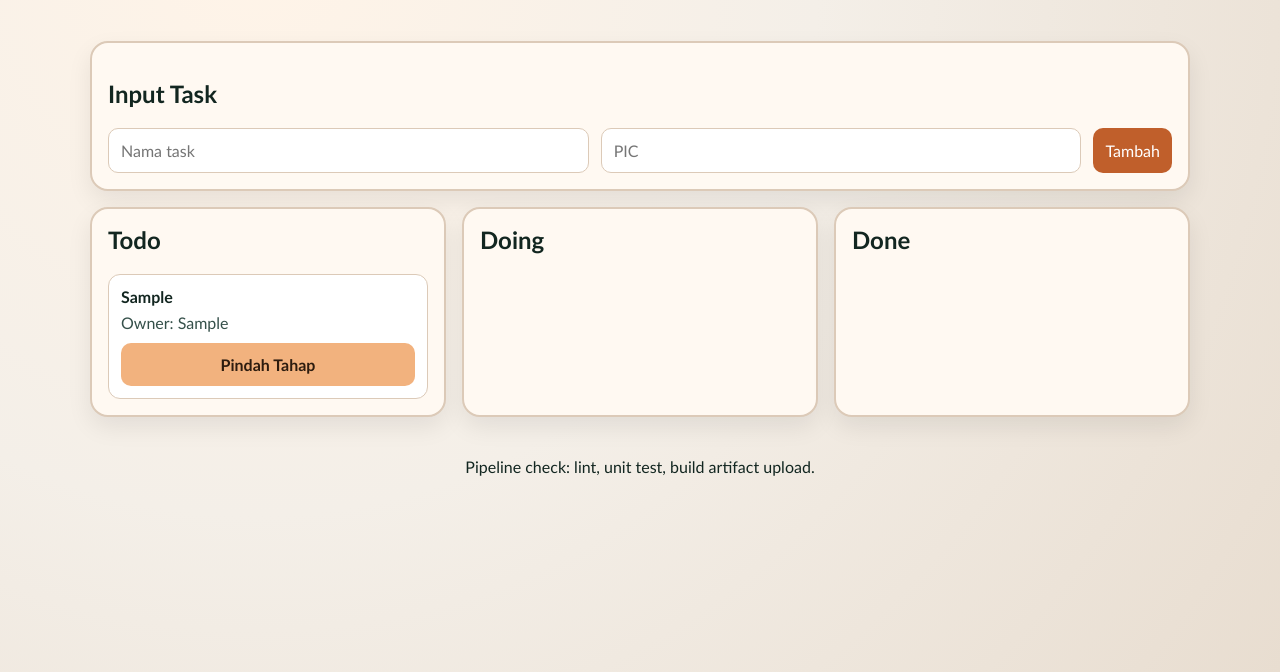
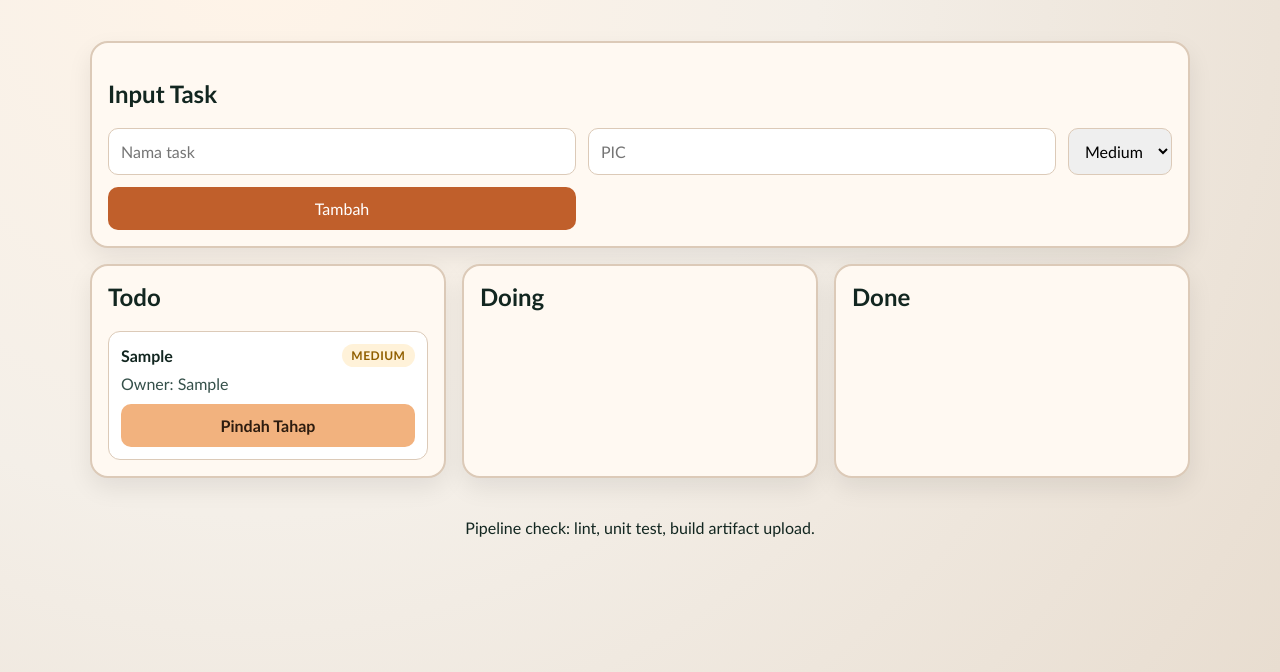
Before and after one commit to kurokana/Agile-Pipeline, a website with bundled scripts: page index.html in a window 1280 px wide. Both pictures are taken after typing "Sample", "Sample" into the empty fields and a click on the button "Tambah". Shown: the part 128-800 px from the top of the page. Built offline with nearby package versions, Linux system fonts and the light colour scheme.

Commit message:
feat: add task priority field

```diff
--- a/eslint.config.js
+++ b/eslint.config.js
@@ -4,7 +4,7 @@ import globals from "globals";
 export default [
   js.configs.recommended,
   {
-    files: ["**/*.js"],
+    files: ["**/*.{js,mjs}"],
     languageOptions: {
       sourceType: "module",
       globals: {
--- a/index.html
+++ b/index.html
@@ -18,6 +18,11 @@
         <form id="task-form">
           <input id="task-title" type="text" placeholder="Nama task" required />
           <input id="task-owner" type="text" placeholder="PIC" />
+          <select id="task-priority" aria-label="Priority task">
+            <option value="low">Low</option>
+            <option value="medium" selected>Medium</option>
+            <option value="high">High</option>
+          </select>
           <button type="submit">Tambah</button>
         </form>
       </section>
--- a/src/css/styles.css
+++ b/src/css/styles.css
@@ -54,6 +54,7 @@ form {
 }
 
 input,
+select,
 button {
   border-radius: 10px;
   border: 1px solid var(--line);
@@ -94,9 +95,39 @@ button {
   padding: 0.75rem;
 }
 
+.task-meta {
+  display: flex;
+  align-items: center;
+  justify-content: space-between;
+  gap: 0.75rem;
+}
+
 .task-title {
   margin: 0;
   font-weight: 700;
+}
+
+.priority-badge {
+  border-radius: 999px;
+  padding: 0.25rem 0.6rem;
+  font-size: 0.75rem;
+  font-weight: 700;
+  letter-spacing: 0.04em;
+}
+
+.priority-low {
+  background: #e6f4ea;
+  color: #1e6b3b;
+}
+
+.priority-medium {
+  background: #fff2d9;
+  color: #915f00;
+}
+
+.priority-high {
+  background: #fce1e1;
+  color: #9f1d1d;
 }
 
 .task-owner {
--- a/src/js/app.js
+++ b/src/js/app.js
@@ -3,6 +3,7 @@ import { createTask } from "./utils.js";
 const form = document.querySelector("#task-form");
 const taskTitleInput = document.querySelector("#task-title");
 const taskOwnerInput = document.querySelector("#task-owner");
+const taskPriorityInput = document.querySelector("#task-priority");
 const todoList = document.querySelector("#todo-list");
 const doingList = document.querySelector("#doing-list");
 const doneList = document.querySelector("#done-list");
@@ -55,9 +56,18 @@ function createTaskCard(task) {
   const item = document.createElement("li");
   item.className = "task-card";
 
+  const meta = document.createElement("div");
+  meta.className = "task-meta";
+
   const title = document.createElement("p");
   title.className = "task-title";
   title.textContent = task.title;
+
+  const priority = document.createElement("span");
+  priority.className = `priority-badge priority-${task.priority || "medium"}`;
+  priority.textContent = (task.priority || "medium").toUpperCase();
+
+  meta.append(title, priority);
 
   const owner = document.createElement("p");
   owner.className = "task-owner";
@@ -69,7 +79,7 @@ function createTaskCard(task) {
   button.textContent = task.status === "done" ? "Reset ke Todo" : "Pindah Tahap";
   button.addEventListener("click", () => moveTask(task.id));
 
-  item.append(title, owner, button);
+  item.append(meta, owner, button);
   return item;
 }
 
@@ -88,7 +98,7 @@ form.addEventListener("submit", (event) => {
   event.preventDefault();
 
   try {
-    const task = createTask(taskTitleInput.value, taskOwnerInput.value);
+    const task = createTask(taskTitleInput.value, taskOwnerInput.value, taskPriorityInput.value);
     state.tasks.push(task);
     saveState();
     render();
--- a/src/js/utils.js
+++ b/src/js/utils.js
@@ -5,9 +5,20 @@ export function normalizeTaskTitle(title) {
     .replace(/(^\w|\s\w)/g, (match) => match.toUpperCase());
 }
 
-export function createTask(title, owner) {
+export function normalizeTaskPriority(priority) {
+  const normalizedPriority = String(priority || "").trim().toLowerCase();
+
+  if (normalizedPriority === "low" || normalizedPriority === "medium" || normalizedPriority === "high") {
+    return normalizedPriority;
+  }
+
+  return "medium";
+}
+
+export function createTask(title, owner, priority = "medium") {
   const normalizedTitle = normalizeTaskTitle(title);
   const normalizedOwner = String(owner || "").trim();
+  const normalizedPriority = normalizeTaskPriority(priority);
 
   if (!normalizedTitle) {
     throw new Error("Judul task tidak boleh kosong");
@@ -17,6 +28,7 @@ export function createTask(title, owner) {
     id: Date.now(),
     title: normalizedTitle,
     owner: normalizedOwner || "Unassigned",
+    priority: normalizedPriority,
     status: "todo"
   };
 }
```
Also changed, not shown: tests/utils.test.js (+17 -1 lines).
